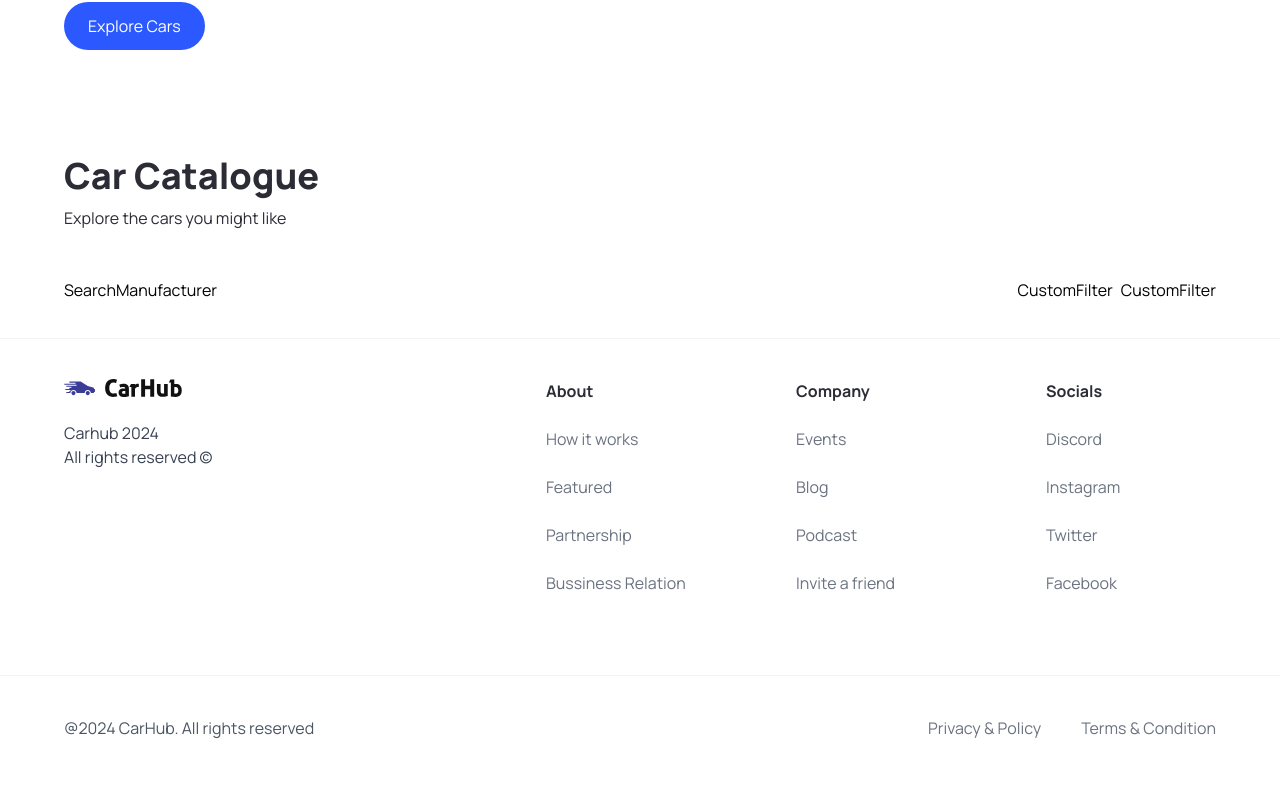
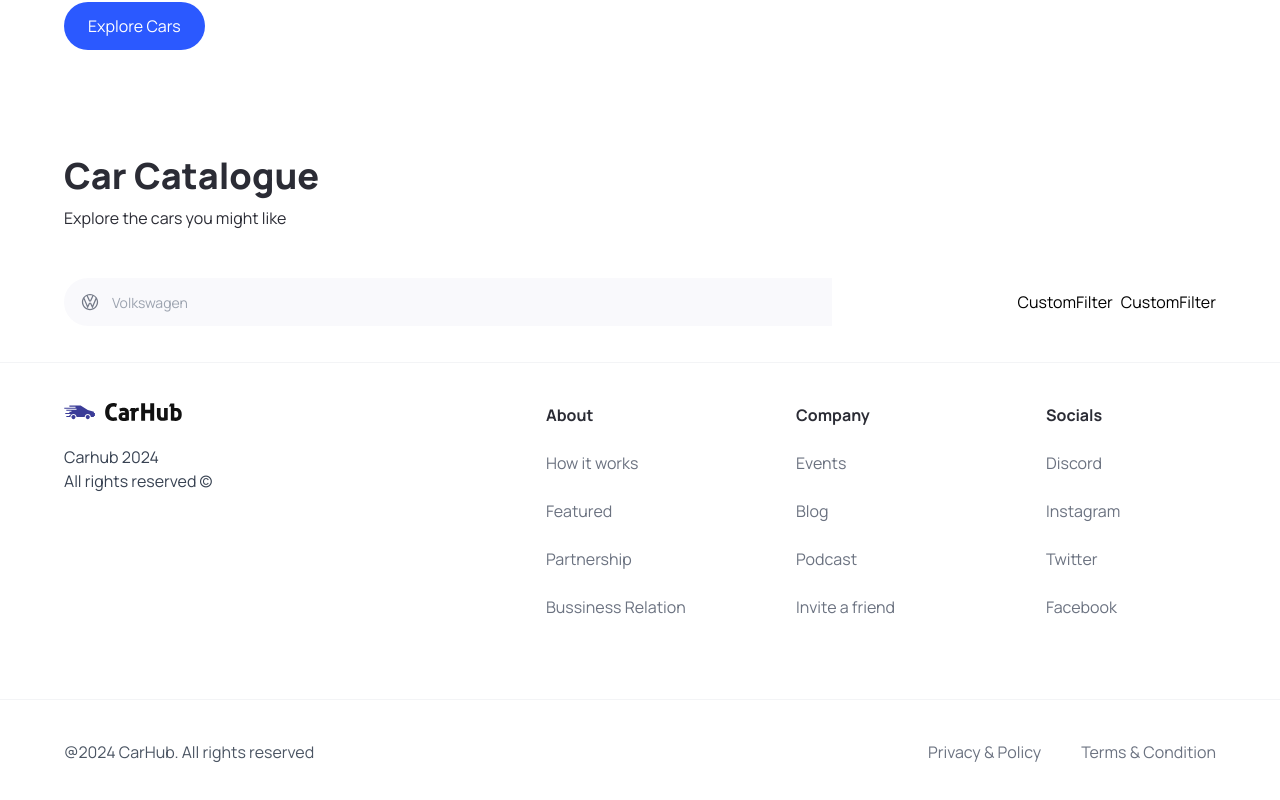
Before and after one commit to zhe-student-tafesa/car_showcase_nextjs, a Next.js app: page / in a window 1280 px wide. Shown: the part 708-1508 px from the top of the page. Built offline with nearby package versions, Linux system fonts and the light colour scheme.

Commit message:
1. Finish SearchManufacturer Component

```diff
--- a/components/SearchManufacturer.tsx
+++ b/components/SearchManufacturer.tsx
@@ -1,9 +1,75 @@
+"use client"
+
+import { Combobox, Transition } from '@headlessui/react'
+import Image from 'next/image'
+// 1. load all Manufacturer
+import { manufacturers } from '@/constants'
+
 import { SearchManufacturerProps } from '@/types'
-import React from 'react'
+import React, { useState, Fragment } from 'react'
 
 const SearchManufacturer = ({ manufacturer, setmanufacturer }: SearchManufacturerProps) => {
+    const [query, setQuery] = useState("")
+
+    // 2. filter Manufacturer use query: remove space
+    const filteredManufacturers = query === "" ? manufacturers : manufacturers.filter((item) => (
+        item.toLowerCase().replace(/\s+/g, "")
+            .includes(query.toLowerCase().replace(/\s+/g, ""))
+    ));
     return (
-        <div>SearchManufacturer</div>
+        <div className='search-manufacturer'>
+            <Combobox value={manufacturer} onChange={setmanufacturer}>
+                <div className='relative w-full'>
+                    <Combobox.Button className="absolute top-[14px]">
+                        <Image src="/car-logo.svg" alt={'carlogo'} width={20} height={20} className='ml-4' />
+                    </Combobox.Button>
+
+                    <Combobox.Input
+                        className="search-manufacturer__input"
+                        placeholder='Volkswagen'
+                        displayValue={(manufacturer: string) => manufacturer}
+                        onChange={(e) => setQuery(e.target.value)}
+                    />
+                    <Transition
+                        as={Fragment}
+                        leave="transition ease-in duration-100"
+                        leaveFrom="opacity-100"
+                        leaveTo="opacity-0"
+                        afterLeave={() => setQuery('')}
+                    >
+                        <Combobox.Options
+                        >
+                            {
+
+                                filteredManufacturers.map((filteredManufacturer) => (
+                                    // use hover
+                                    <Combobox.Option
+                                        key={filteredManufacturer}
+                                        value={filteredManufacturer}
+                                        className={(active) => `relative search-manufacturer__option ${active ? 'bg-gray-200 text-black' : 'text-gray-900 '}  hover:bg-primary-blue`}
+                                    >
+                                        {({ selected, active }) => (
+                                            <>
+                                                <span className={`block truncate ${selected ? "font-medium" : "font-normal"}`}>
+                                                    {filteredManufacturer}
+                                                </span>
+
+
+                                                {selected ? (
+                                                    <span className={`absolute inset-y-0 left-0 flex items-center pl-3 ${active ? "text-black bg-white" : "text-teal-600"}`}
+                                                    ></span>
+                                                ) : null}
+                                            </>
+                                        )}
+                                    </Combobox.Option>
+                                ))
+
+                            }
+                        </Combobox.Options>
+                    </Transition>
+                </div>
+            </Combobox>
+        </div>
     )
 }
 
--- a/package.json
+++ b/package.json
@@ -9,6 +9,7 @@
     "lint": "next lint"
   },
   "dependencies": {
+    "@headlessui/react": "^1.7.14",
     "@types/node": "20.14.10",
     "@types/react": "18.3.3",
     "@types/react-dom": "18.3.0",
```
Also changed, not shown: 1 other file (tests, documents, lock files or other folders).
